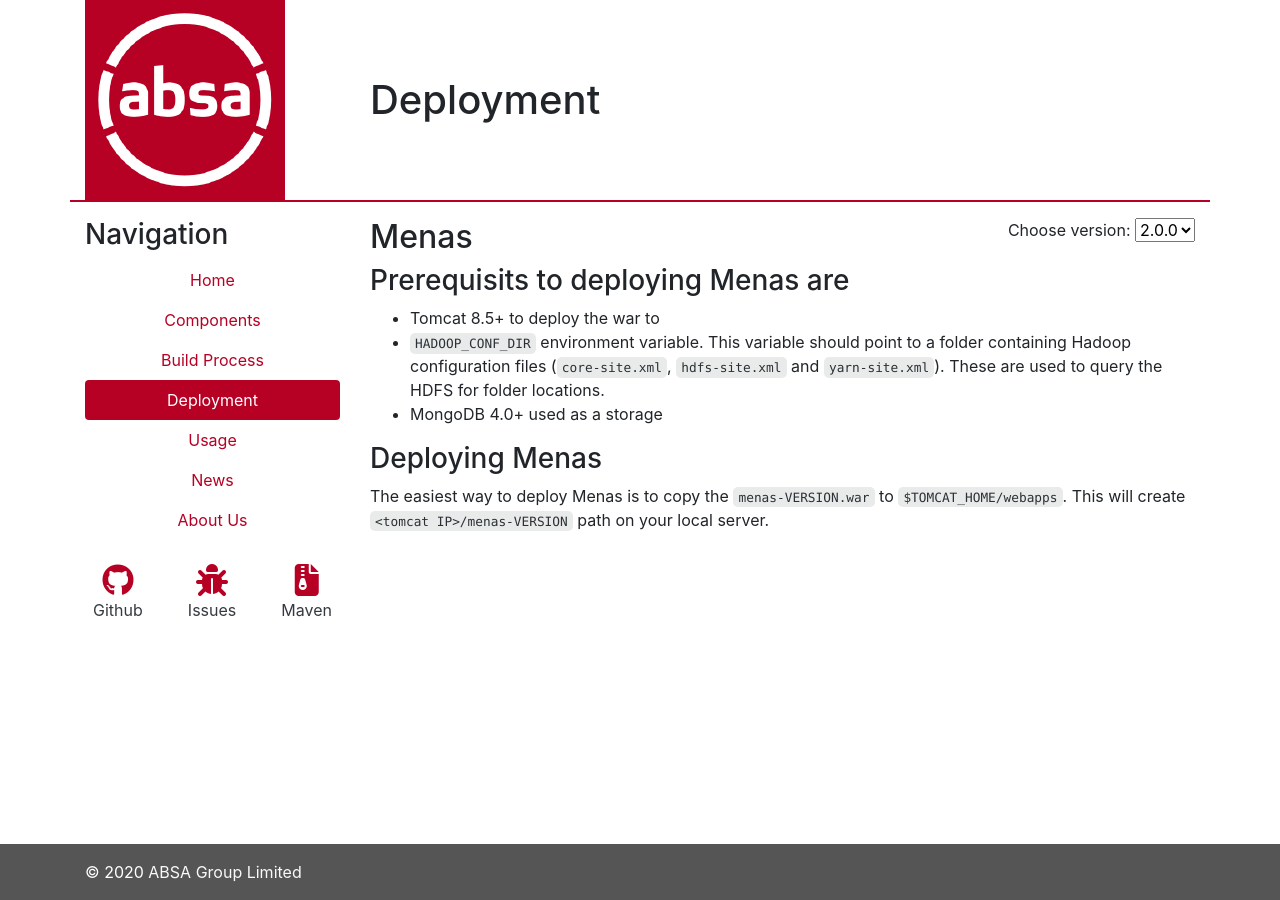
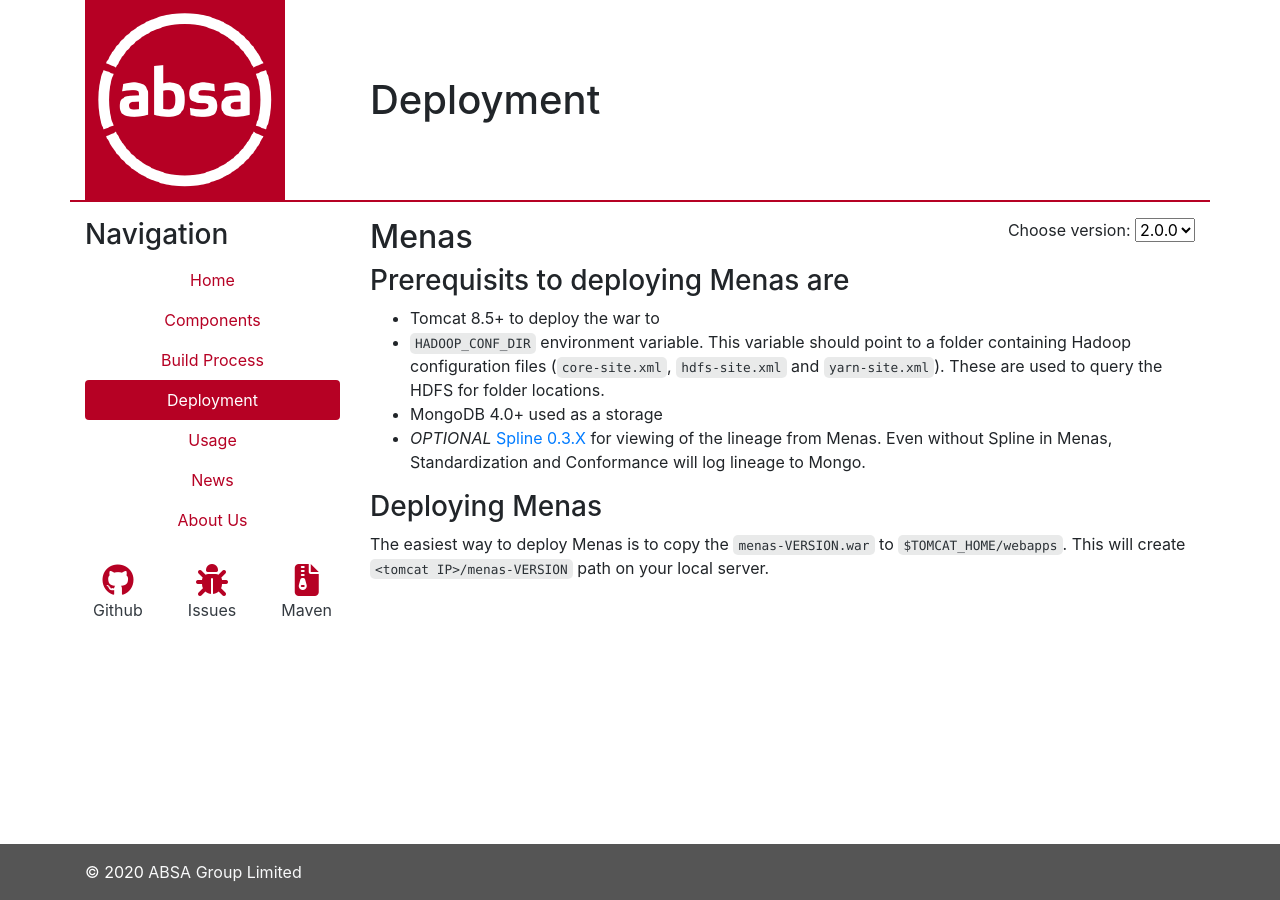
Before and after one commit to AbsaOSS/enceladus, a Jekyll site: the page built from _docs/2.0.0/deployment.md, in a window 1280 px wide. Built offline with Jekyll 4.4.1, drawn with Linux system fonts in a browser that asks for light colours; nearby versions of some CDN libraries.

Commit message:
#622 Add spline ref to deployement

```diff
--- a/_docs/2.0.0/deployment.md
+++ b/_docs/2.0.0/deployment.md
@@ -13,6 +13,7 @@
 - Tomcat 8.5+ to deploy the war to
 - `HADOOP_CONF_DIR` environment variable. This variable should point to a folder containing Hadoop configuration files (`core-site.xml`, `hdfs-site.xml` and `yarn-site.xml`). These are used to query the HDFS for folder locations.
 - MongoDB 4.0+ used as a storage
+- _OPTIONAL_ [Spline 0.3.X](https://absaoss.github.io/spline/0.3.html) for viewing of the lineage from Menas. Even without Spline in Menas, Standardization and Conformance will log lineage to Mongo.
 
 ### Deploying Menas
 
```
